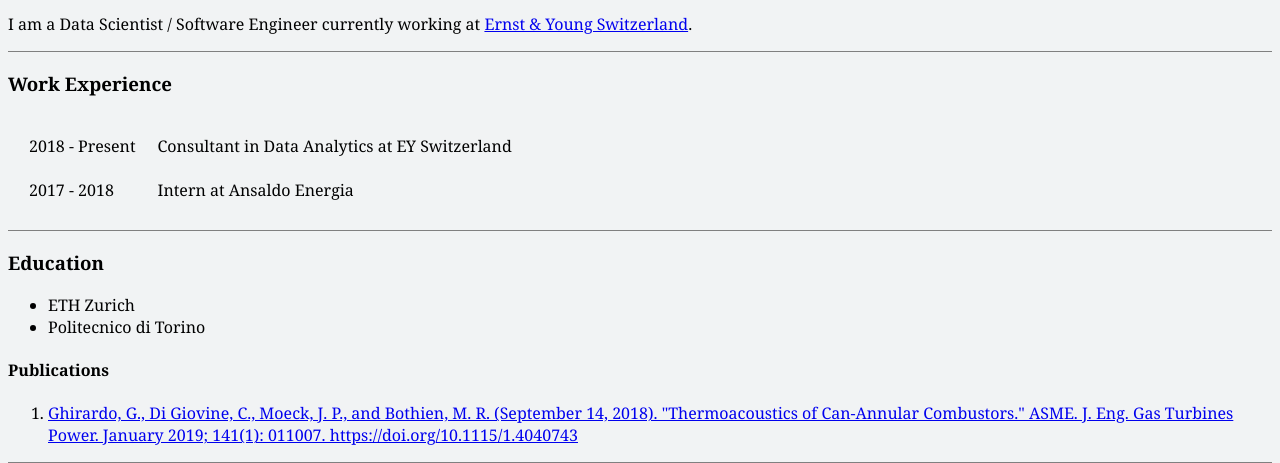
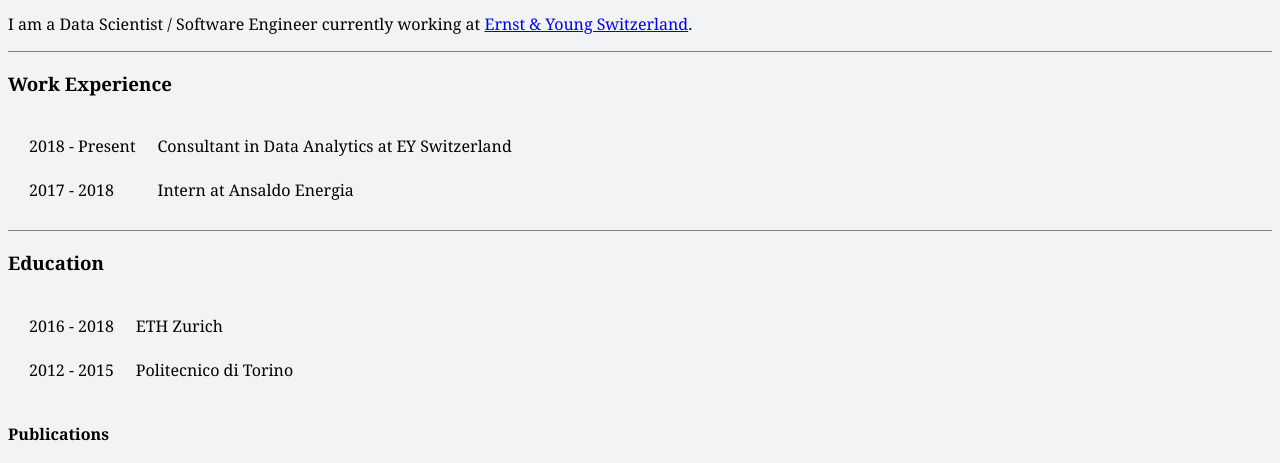
Before and after one commit to cdigiovine/cv, a plain HTML site: page index.html in a window 1280 px wide. Shown: the part 324-787 px from the top of the page. Drawn offline with Linux system fonts and the light colour scheme.

Commit message:
Table for Education

```diff
--- a/index.html
+++ b/index.html
@@ -30,10 +30,18 @@
   </table>
   <hr>
   <h3>Education</h3>
-  <ul>
-    <li>ETH Zurich</li>
-    <li>Politecnico di Torino</li>
-  </ul>
+  <table cellspacing="20">
+    <tbody>
+      <tr>
+        <td>2016 - 2018</td>
+        <td>ETH Zurich</td>
+      </tr>
+      <tr>
+        <td>2012 - 2015</td>
+        <td>Politecnico di Torino</td>
+      </tr>
+    </tbody>
+  </table>
   <h4>Publications</h4>
   <ol>
     <li><a href="https://asmedigitalcollection.asme.org/gasturbinespower/article-abstract/141/1/011007/366386/Thermoacoustics-of-Can-Annular-Combustors?redirectedFrom=fulltext">Ghirardo, G., Di Giovine, C., Moeck, J. P., and Bothien, M. R. (September 14, 2018). "Thermoacoustics of Can-Annular Combustors." ASME. J. Eng. Gas Turbines Power. January 2019; 141(1): 011007. https://doi.org/10.1115/1.4040743</a></li>
```
